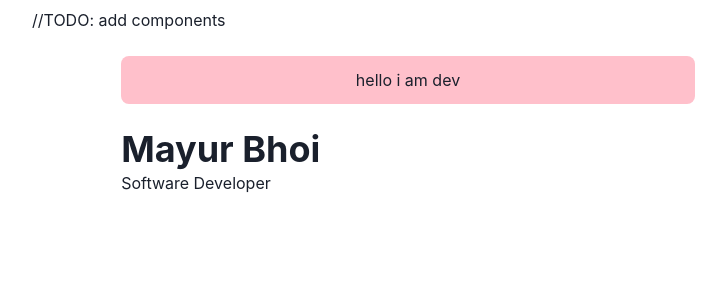
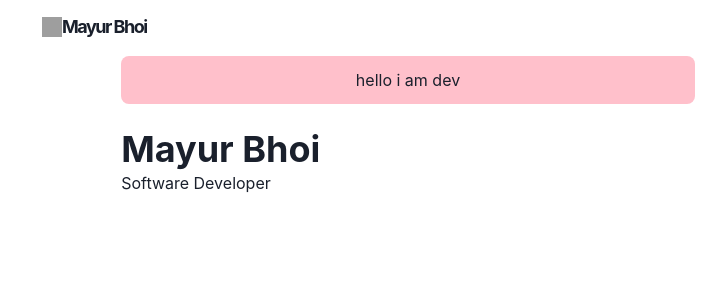
Before and after one commit to Mayur57/mayurbhoi.com, a Next.js app: page / in a window 1280 px wide. Shown: the top 300 px of the page, without its empty margins (232-958 px from the left). Built offline with nearby package versions, Linux system fonts and the light colour scheme; grey boxes are pictures that could not be loaded.

Commit message:
add: navbar styling

```diff
--- a/components/layouts/nav.js
+++ b/components/layouts/nav.js
@@ -52,7 +52,11 @@ const Navbar = props => {
               align="center"
               justify="space-between"
           >
-              //TODO: add components
+              <Flex align="center" mr={5}>
+                  <Heading as="h1" size="lg" letterSpacing={'tighter'}>
+                      <Logo/>
+                  </Heading>
+              </Flex>
       </Container>
     </Box>
   )
```
